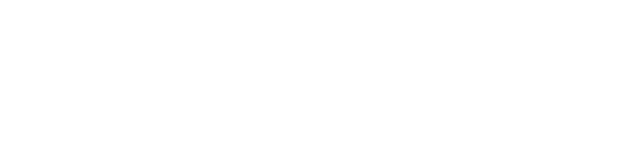
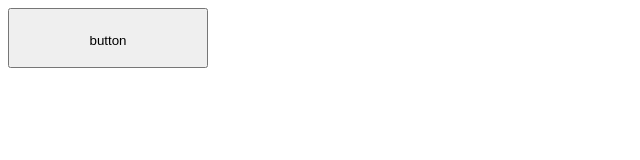
Before and after one commit to sevenCon/-book-notes-professional-js-for-web-developers, a plain HTML site: page Chapter_03/Number类型.html in a window 1280 px wide. Shown: the whole page, without its empty margins (0-640 px from the left). Drawn offline with Linux system fonts and the light colour scheme.

Commit message:
Object type

```diff
--- a/Chapter_03/Number类型.html
+++ b/Chapter_03/Number类型.html
@@ -3,7 +3,17 @@
 <head>
 	<title>数据类型</title>
 </head>
+<style type="text/css">
+	.btn-lg{
+		width:200px;
+		height:60px;
+		line-height: 60px;
+		text-align:center;
+	}
+</style>
 <body>
+
+	<button class="btn-lg">button</button>
 <script type="text/javascript">
 
 // 数据类型判断
```
Also changed, not shown: 1 other file.
